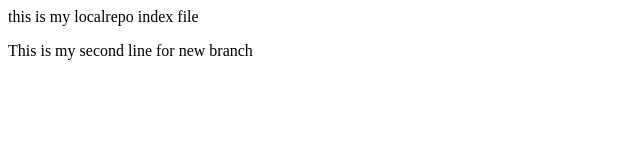
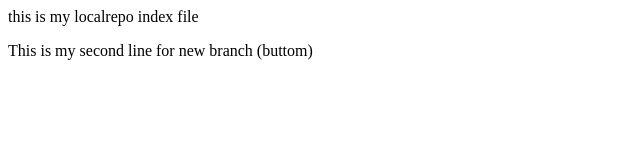
Before and after one commit to Rikbanerjee222/adi-test-2, a plain HTML site: page index.html in a window 1280 px wide. Shown: the full height of the page, 0-640 px from the left. Drawn offline with Linux system fonts and the light colour scheme.

Commit message:
add buttom

```diff
--- a/index.html
+++ b/index.html
@@ -1,2 +1,2 @@
 <p>this is my localrepo index file</p>
-<p>This is my second line for new branch</p>
+<p>This is my second line for new branch (buttom)</p>
```
